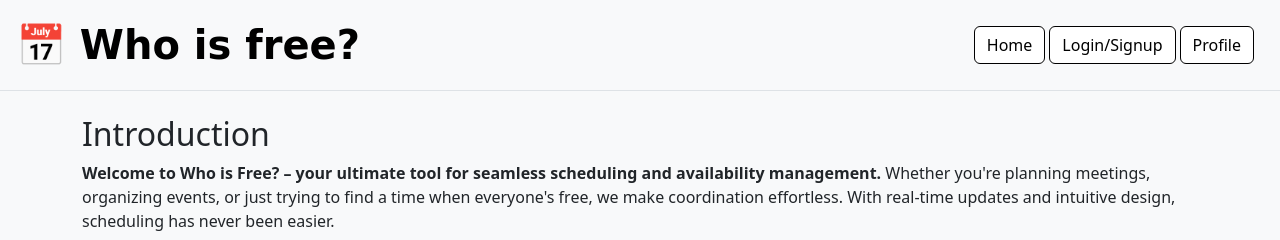
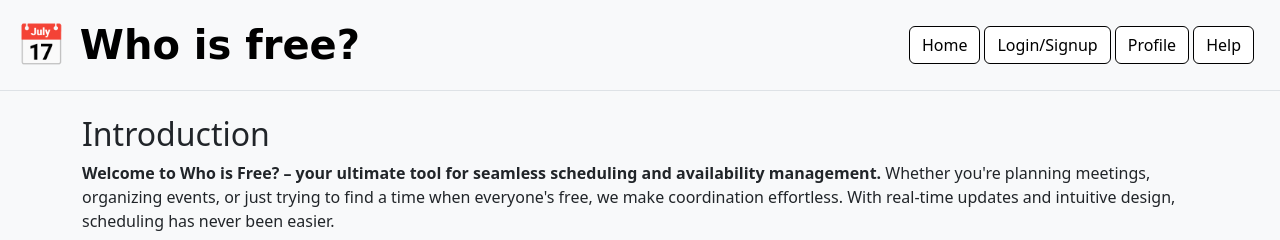
Before and after one commit to namhai2307/CITS3403_GROUP_PROJECT, a Flask app: page / in a window 1280 px wide. Shown: the top 240 px of the page. Run offline with Flask 3, Linux system fonts and the light colour scheme.

Commit message:
Updates to index.html
Forgot to push the updates to index.html to have a button for the help page visible on the header bar

```diff
--- a/app/templates/index.html
+++ b/app/templates/index.html
@@ -20,6 +20,9 @@
 
   <!-- Style sheet (CSS) for profile.html -->
   <link rel="stylesheet" href="{{ url_for('static', filename='profilestyle.css') }}">
+
+  <!-- Style sheet (CSS) for help.html -->
+  <link rel="stylesheet" href="{{ url_for('static', filename='helpstyle.css') }}">
 
   <!-- Style sheet (CSS) for dashboard.html -->
   <script src="{{ url_for('static', filename='dashboardscript.js') }}"></script>
@@ -59,6 +62,7 @@
             <a class="btn btn-outline-primary" href="{{ url_for('main.login') }}">Login/Signup</a>
         {% endif %}
         <a class="btn btn-outline-primary" href="{{ url_for('main.profile') }}">Profile</a>
+        <a class="btn btn-outline-primary" href="{{ url_for('main.help') }}">Help</a>
       </nav>
     </div>
 
```
